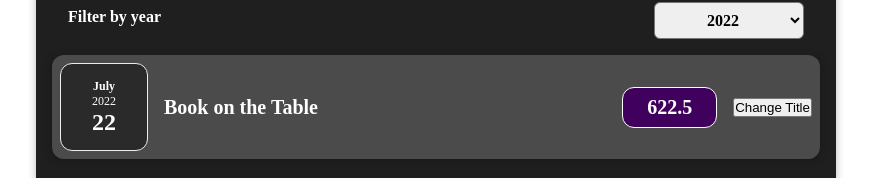
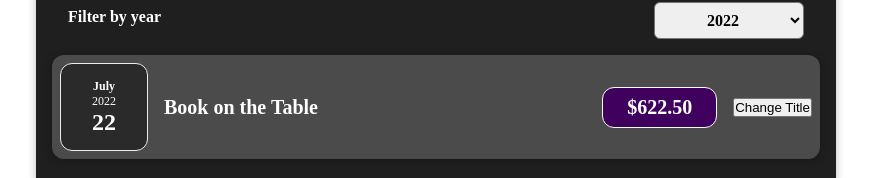
Before and after one commit to aysllanferreira/expenses-app, a React (Create React App) app: page / in a window 1280 px wide. Shown: the part 284-462 px from the top of the page, without its empty margins (204-1075 px from the left). Built offline with nearby package versions, Linux system fonts and the light colour scheme.

Commit message:
Money format now is working

```diff
--- a/src/Components/Expenses/ExpensesList.jsx
+++ b/src/Components/Expenses/ExpensesList.jsx
@@ -12,7 +12,10 @@ function ExpensesList({ items }) {
         <ExpenseItem
           key={expense.id}
           title={expense.title}
-          amount={expense.amount}
+          amount={expense.amount.toLocaleString('en-US', {
+            style: 'currency',
+            currency: 'USD',
+          })}
           date={expense.date}
         />
       ))}
```
